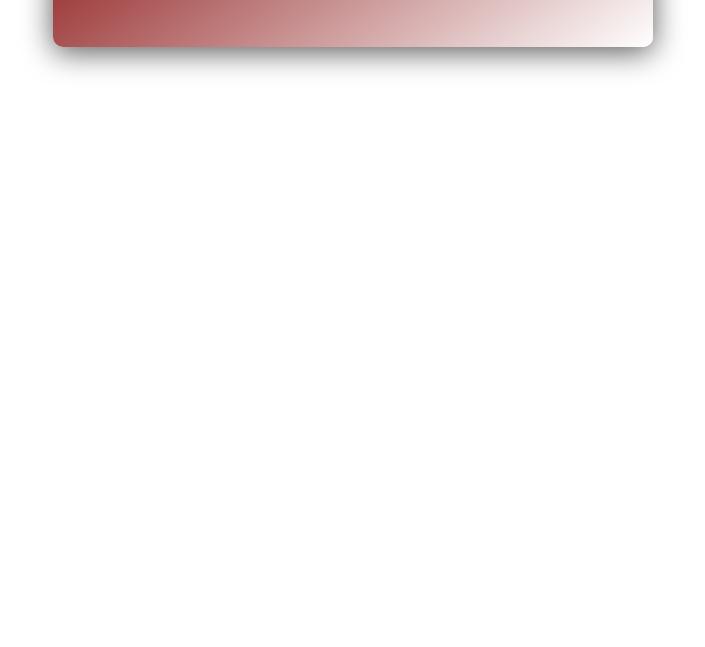
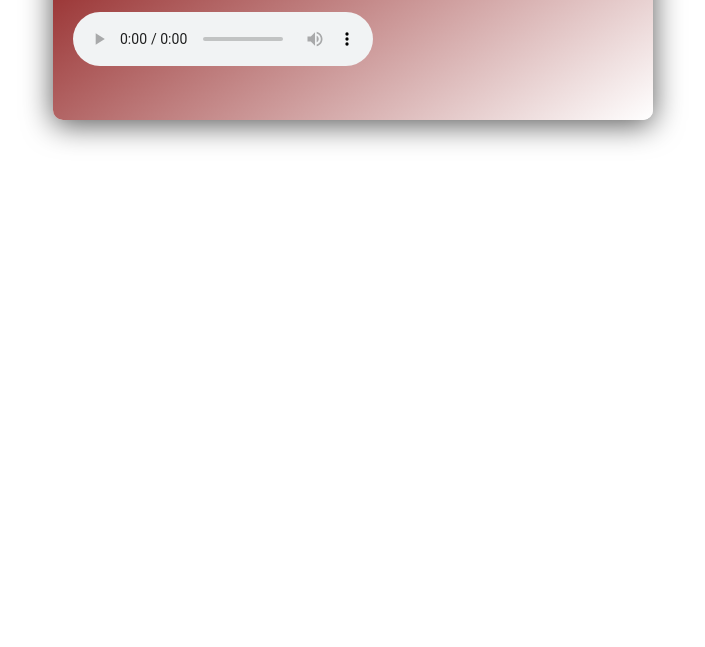
Before and after one commit to Limotiz/Summative-Lab-Single-Page-Application, a plain HTML site: page index.html in a window 1280 px wide. Shown: the part 173-820 px from the top of the page, without its empty margins (287-992 px from the left). Drawn offline with Linux system fonts and the light colour scheme.

Commit message:
added new features

```diff
--- a/index.html
+++ b/index.html
@@ -19,7 +19,7 @@
     </div>
     <div class="data-section">
         <p class="def"></p>
-         <audio id="audio" controls hidden></audio>
+         <audio id="audio" controls ></audio>
      <button id="saveBtn" hidden>Save Word</button>
         </div>
         <div class="not_found"></div>
--- a/styles.css
+++ b/styles.css
@@ -61,3 +61,12 @@ body {
 .content .input button:hover{
     background: red ;
 }
+.data-section .def{
+    color: black;
+    font-size: 17px;
+}
+
+.data-section audio{
+    margin-top: 15px;
+    border-radius: 10px;
+}
```
Also changed, not shown: web.js (+4 -5 lines).
